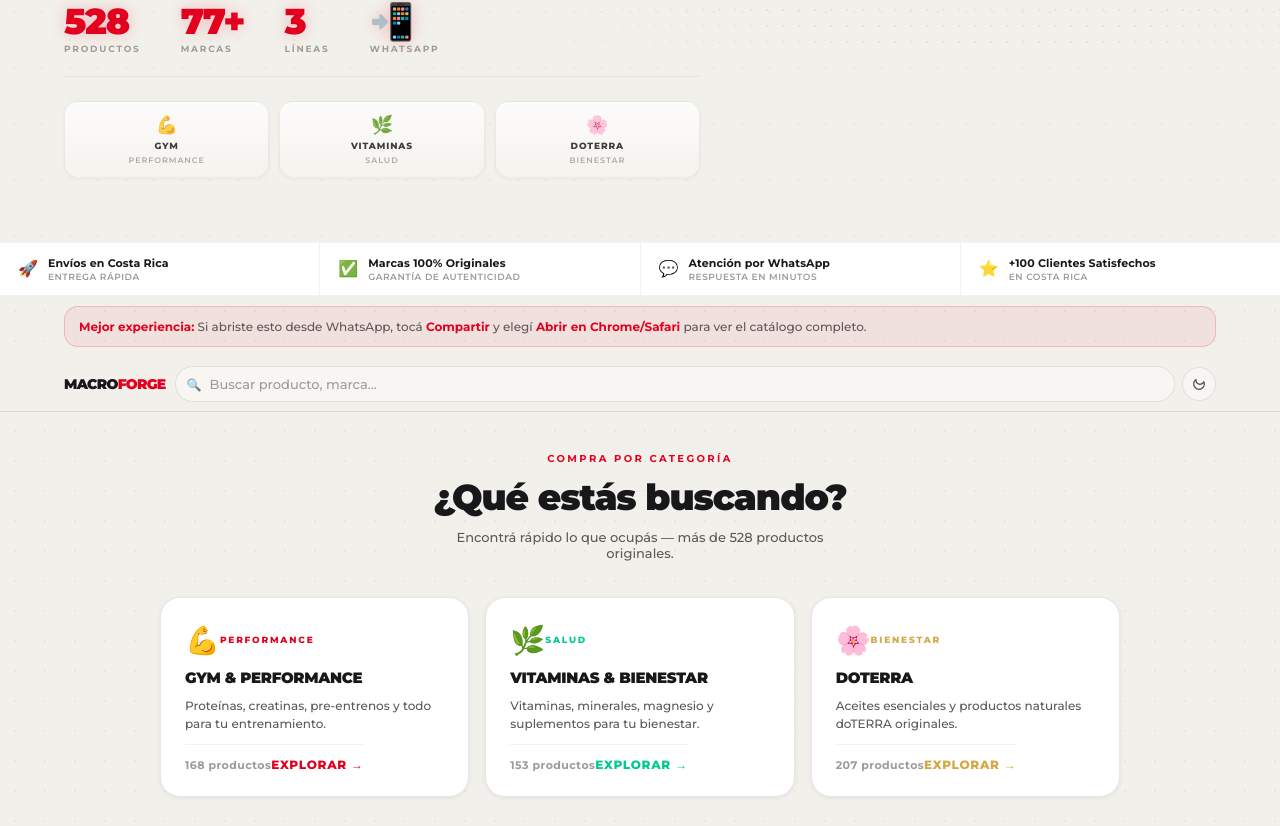
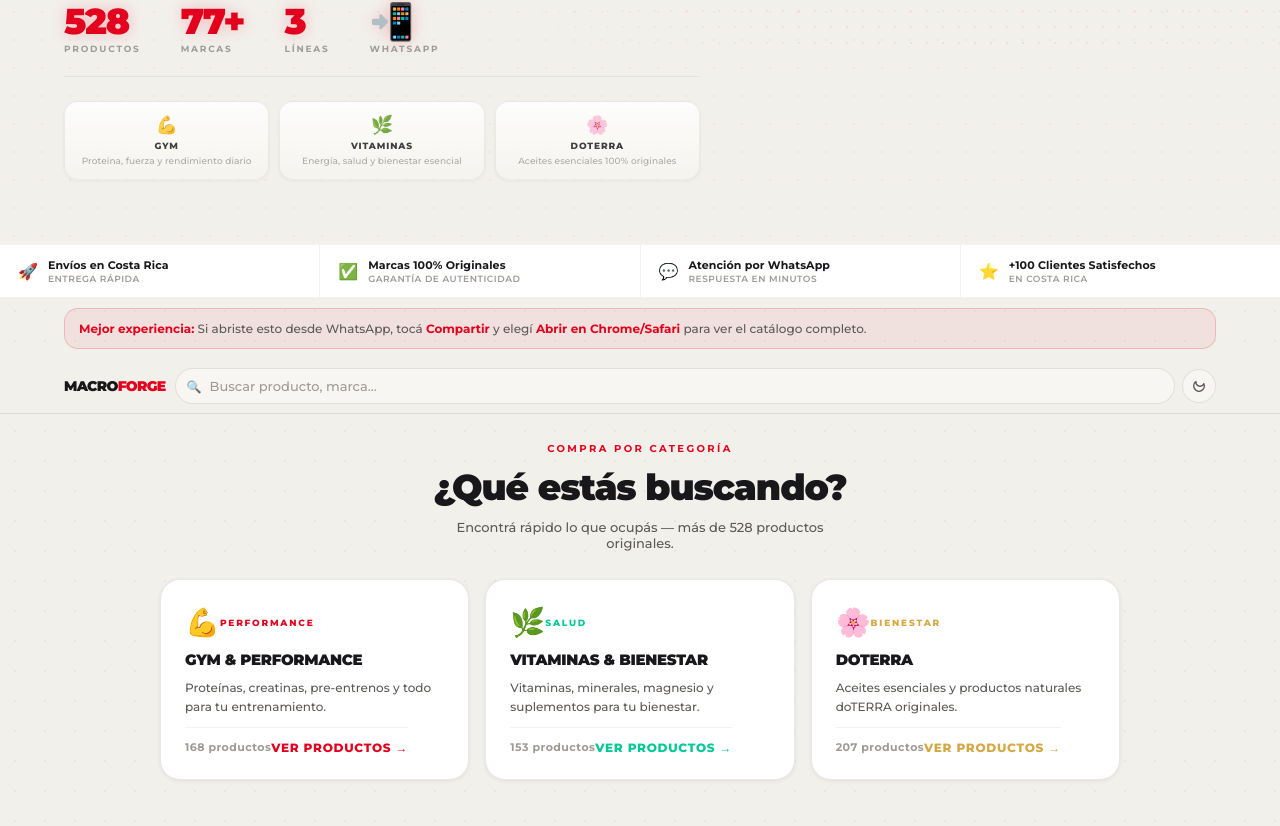
Before and after one commit to Jonaza1207/MacroForge, a React (Vite) app: page / in a window 1280 px wide. Shown: the part 814-1640 px from the top of the page. Built offline with nearby package versions, Linux system fonts and the light colour scheme.

Commit message:
Make hero category cards actionable

```diff
--- a/src/components/CatalogHome.jsx
+++ b/src/components/CatalogHome.jsx
@@ -53,7 +53,7 @@
               <div className="section-card-footer">
                 <span className="section-card-count">{count} productos</span>
                 <span className="section-card-cta" style={{ color: section.color }}>
-                  Explorar →
+                  Ver productos →
                 </span>
               </div>
               <div
--- a/src/components/Hero.jsx
+++ b/src/components/Hero.jsx
@@ -6,7 +6,7 @@
 const brands = new Set(Object.values(PRODUCTS).map(p => p.b)).size;
 const waUrl = `https://wa.me/${WA_NUMBER}?text=${encodeURIComponent('Hola MacroForge! 💪 Quiero consultar el catálogo de suplementos.')}`;
 
-export default function Hero() {
+export default function Hero({ onNavigate }) {
   return (
     <section className="hero">
 
@@ -66,23 +66,23 @@
             </div>
           </div>
 
-          {/* Category indicators — visual only, NOT interactive */}
+          {/* Category entry points — navigate to section */}
           <div className="hero-sections">
-            <div className="hero-section-indicator hero-section-gym">
+            <button className="hero-section-indicator hero-section-gym" onClick={() => onNavigate('gym')}>
               <span className="hero-section-icon">💪</span>
               <span className="hero-section-label">Gym</span>
-              <span className="hero-section-sub">Performance</span>
-            </div>
-            <div className="hero-section-indicator hero-section-vita">
+              <span className="hero-section-sub">Proteína, fuerza y rendimiento diario</span>
+            </button>
+            <button className="hero-section-indicator hero-section-vita" onClick={() => onNavigate('vita')}>
               <span className="hero-section-icon">🌿</span>
               <span className="hero-section-label">Vitaminas</span>
-              <span className="hero-section-sub">Salud</span>
-            </div>
-            <div className="hero-section-indicator hero-section-dote">
+              <span className="hero-section-sub">Energía, salud y bienestar esencial</span>
+            </button>
+            <button className="hero-section-indicator hero-section-dote" onClick={() => onNavigate('dote')}>
               <span className="hero-section-icon">🌸</span>
               <span className="hero-section-label">doTERRA</span>
-              <span className="hero-section-sub">Bienestar</span>
-            </div>
+              <span className="hero-section-sub">Aceites esenciales 100% originales</span>
+            </button>
           </div>
         </div>
 
--- a/src/index.css
+++ b/src/index.css
@@ -310,6 +310,27 @@
 }
 
 /* ── Primary CTA: Consultar ──────────────────────────────── */
+@media (prefers-reduced-motion: reduce) {
+  .btn-consultar { animation: none; }
+}
+
+@keyframes ctaPulse {
+  0%, 100% {
+    transform: scale(1);
+    box-shadow:
+      inset 0 1px 0 rgba(255,255,255,0.15),
+      0 4px 22px var(--glow-hero),
+      0 2px 8px rgba(0,0,0,0.32);
+  }
+  50% {
+    transform: scale(1.012);
+    box-shadow:
+      inset 0 1px 0 rgba(255,255,255,0.15),
+      0 6px 28px rgba(227,0,30,0.34),
+      0 3px 10px rgba(0,0,0,0.34);
+  }
+}
+
 .hero-cta-wrap { margin-bottom: 32px; }
 .btn-consultar {
   display: inline-flex;
@@ -327,10 +348,12 @@
     inset 0 1px 0 rgba(255,255,255,0.15),
     0 4px 22px var(--glow-hero),
     0 2px 8px rgba(0,0,0,0.32);
+  animation: ctaPulse 7s ease-in-out infinite;
   transition: transform 0.15s ease-out, box-shadow 0.18s ease-out, background 0.14s ease-out;
   will-change: transform;
 }
 .btn-consultar:hover {
+  animation: none;
   transform: scale(1.02) translateY(-2px);
   box-shadow:
     inset 0 1px 0 rgba(255,255,255,0.18),
@@ -440,7 +463,7 @@
     0 2px 8px rgba(0,0,0,0.42);
   text-align: center;
   opacity: 0.82;
-  cursor: default;
+  cursor: pointer;
   user-select: none;
   transition: transform 0.18s ease-out, box-shadow 0.18s ease-out, border-color 0.18s ease-out, opacity 0.18s ease-out;
 }
@@ -453,6 +476,11 @@
     0 6px 18px rgba(0,0,0,0.55),
     0 0 0 1px rgba(227,0,30,0.08);
 }
+.hero-section-indicator:focus-visible {
+  outline: 2px solid var(--accent);
+  outline-offset: 2px;
+  opacity: 0.96;
+}
 .hero-section-icon { font-size: 18px; }
 .hero-section-label {
   font-size: 9px;
@@ -462,11 +490,11 @@
   color: var(--text-1);
 }
 .hero-section-sub {
-  font-size: 8px;
-  font-weight: 600;
-  letter-spacing: 0.12em;
-  text-transform: uppercase;
+  font-size: 9px;
+  font-weight: 500;
+  letter-spacing: 0.01em;
   color: var(--text-3);
+  line-height: 1.4;
 }
 
 /* ══════════════════════════════════════════════════════════
@@ -774,8 +802,8 @@
 }
 
 /* ── Catalog home ────────────────────────────────────────── */
-.catalog-home { padding: 40px 24px 56px; }
-.catalog-home-intro { text-align: center; margin-bottom: 36px; }
+.catalog-home { padding: 28px 24px 32px; }
+.catalog-home-intro { text-align: center; margin-bottom: 28px; }
 .catalog-home-eyebrow {
   font-size: 10px; font-weight: 700; letter-spacing: 0.24em;
   text-transform: uppercase; color: var(--accent); margin-bottom: 10px;
@@ -845,6 +873,11 @@
 .section-card-cta {
   font-size: 12px; font-weight: 800;
   letter-spacing: 0.06em; text-transform: uppercase;
+  transition: transform 0.15s ease-out, color 0.15s ease-out;
+  display: inline-block;
+}
+.section-card:hover .section-card-cta {
+  transform: translateX(4px);
 }
 .section-card-accent {
   position: absolute; bottom: 0; left: 0; right: 0;
@@ -1109,7 +1142,7 @@
 }
 
 /* ── Section ─────────────────────────────────────────────── */
-.section { padding: 56px 24px 8px; }
+.section { padding: 40px 24px 8px; }
 .section-header {
   display: flex;
   align-items: flex-start;
@@ -1586,7 +1619,7 @@
 
 /* ── Why MacroForge trust section ───────────────────────── */
 .why-section {
-  padding: 52px 24px 56px;
+  padding: 36px 24px 44px;
   border-top: 1px solid var(--border-2);
 }
 .why-inner { max-width: 920px; margin: 0 auto; }
@@ -1639,12 +1672,12 @@
 }
 
 /* Responsive padding */
-@media (min-width: 640px)  { .why-section { padding-left: 40px; padding-right: 40px; } }
-@media (min-width: 1024px) { .why-section { padding-left: 64px; padding-right: 64px; } }
+@media (min-width: 640px)  { .why-section { padding-left: 40px; padding-right: 40px; padding-top: 40px; } }
+@media (min-width: 1024px) { .why-section { padding-left: 64px; padding-right: 64px; padding-top: 44px; } }
 
 /* ── Account preview (coming soon) ──────────────────────── */
 .account-preview {
-  padding: 56px 24px 60px;
+  padding: 40px 24px 48px;
   border-top: 1px solid var(--border-2);
   background: var(--surface);
 }
@@ -1872,6 +1905,7 @@
     justify-content: center;
     font-size: 14px;
     padding: 15px 24px;
+    animation: none;
   }
 }
 @media (max-width: 380px) {
@@ -1899,7 +1933,7 @@
   .hero-inner     { padding: 0 64px 64px; gap: 56px; }
   .tip            { margin: 10px 64px; }
   .controls       { padding-left: 64px; padding-right: 64px; }
-  .section        { padding-left: 64px; padding-right: 64px; padding-top: 64px; }
+  .section        { padding-left: 64px; padding-right: 64px; padding-top: 48px; }
   .footer         { padding-left: 64px; padding-right: 64px; }
   .catalog-home,
   .section-page,
```
